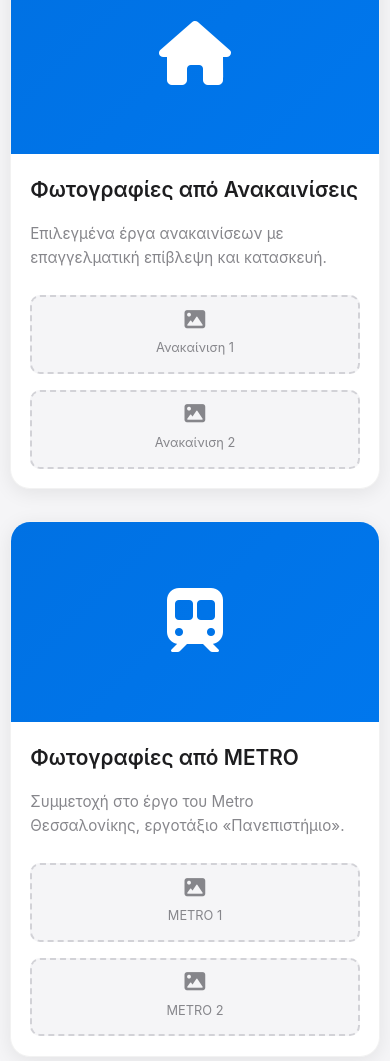
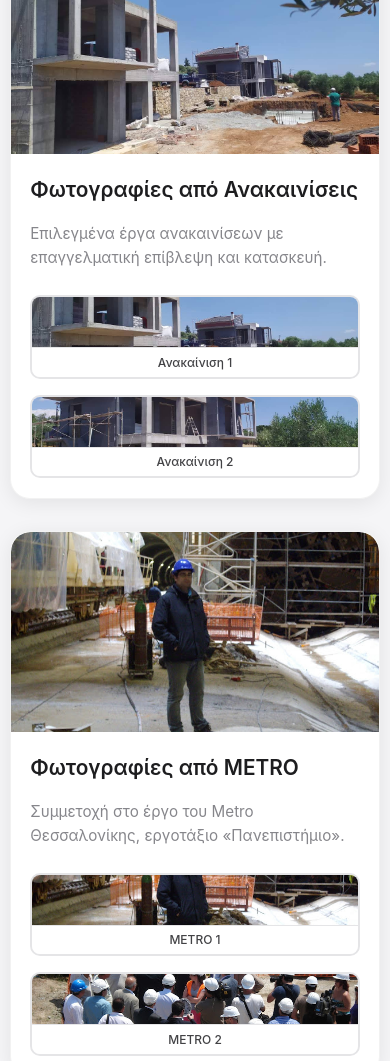
Before and after one commit to AChitos/giannis-christopoulos-website, a website: page index.html in a window 390 px wide. Shown: the part 4583-5644 px from the top of the page. Drawn offline with Linux system fonts and the light colour scheme.

Commit message:
updated fotos

```diff
--- a/index.html
+++ b/index.html
@@ -202,42 +202,38 @@
             <div class="projects-grid">
                 <div class="project-card">
                     <div class="project-image">
-                        <div class="project-placeholder">
-                            <i class="fas fa-home"></i>
-                        </div>
+                        <img src="images/anakenisi1.jpg" alt="Ανακαίνιση 1" class="project-main-image">
                     </div>
                     <div class="project-content">
                         <h3>Φωτογραφίες από Ανακαινίσεις</h3>
                         <p>Επιλεγμένα έργα ανακαινίσεων με επαγγελματική επίβλεψη και κατασκευή.</p>
                         <div class="project-gallery">
-                            <div class="gallery-placeholder">
-                                <i class="fas fa-image"></i>
-                                <span>Ανακαίνιση 1</span>
+                            <div class="gallery-item">
+                                <img src="images/anakenisi1.jpg" alt="Ανακαίνιση 1" class="gallery-image">
+                                <span class="gallery-caption">Ανακαίνιση 1</span>
                             </div>
-                            <div class="gallery-placeholder">
-                                <i class="fas fa-image"></i>
-                                <span>Ανακαίνιση 2</span>
+                            <div class="gallery-item">
+                                <img src="images/anakenisi2.jpg" alt="Ανακαίνιση 2" class="gallery-image">
+                                <span class="gallery-caption">Ανακαίνιση 2</span>
                             </div>
                         </div>
                     </div>
                 </div>
                 <div class="project-card">
                     <div class="project-image">
-                        <div class="project-placeholder">
-                            <i class="fas fa-subway"></i>
-                        </div>
+                        <img src="images/metro1.jpg" alt="Metro Θεσσαλονίκης 1" class="project-main-image">
                     </div>
                     <div class="project-content">
                         <h3>Φωτογραφίες από METRO</h3>
                         <p>Συμμετοχή στο έργο του Metro Θεσσαλονίκης, εργοτάξιο «Πανεπιστήμιο».</p>
                         <div class="project-gallery">
-                            <div class="gallery-placeholder">
-                                <i class="fas fa-image"></i>
-                                <span>METRO 1</span>
+                            <div class="gallery-item">
+                                <img src="images/metro1.jpg" alt="Metro Θεσσαλονίκης 1" class="gallery-image">
+                                <span class="gallery-caption">METRO 1</span>
                             </div>
-                            <div class="gallery-placeholder">
-                                <i class="fas fa-image"></i>
-                                <span>METRO 2</span>
+                            <div class="gallery-item">
+                                <img src="images/metro2.JPG" alt="Metro Θεσσαλονίκης 2" class="gallery-image">
+                                <span class="gallery-caption">METRO 2</span>
                             </div>
                         </div>
                     </div>
--- a/styles.css
+++ b/styles.css
@@ -463,15 +463,23 @@
 
 .project-image {
     height: 200px;
-    background: linear-gradient(135deg, #0071e3, #0077ed);
+    background: #f5f5f7;
     display: flex;
     align-items: center;
     justify-content: center;
+    overflow: hidden;
+    border-radius: 20px 20px 0 0;
 }
 
-.project-placeholder {
-    font-size: 4rem;
-    color: white;
+.project-main-image {
+    width: 100%;
+    height: 100%;
+    object-fit: cover;
+    transition: transform 0.3s ease;
+}
+
+.project-card:hover .project-main-image {
+    transform: scale(1.05);
 }
 
 .project-content {
@@ -497,35 +505,46 @@
     gap: 1rem;
 }
 
-.gallery-placeholder {
+.gallery-item {
     background: #f5f5f7;
-    border: 2px dashed #d2d2d7;
+    border: 2px solid #e5e5e7;
     border-radius: 10px;
-    padding: 1.5rem;
-    text-align: center;
+    overflow: hidden;
     transition: all 0.3s ease;
-    min-height: 100px;
     display: flex;
     flex-direction: column;
     align-items: center;
     justify-content: center;
+    min-height: 100px;
 }
 
-.gallery-placeholder:hover {
+.gallery-item:hover {
     border-color: #0071e3;
     background: #f0f8ff;
+    transform: translateY(-2px);
+    box-shadow: 0 4px 12px rgba(0, 113, 227, 0.15);
 }
 
-.gallery-placeholder i {
-    font-size: 2rem;
-    color: #86868b;
-    margin-bottom: 0.5rem;
-    display: block;
+.gallery-image {
+    width: 100%;
+    height: 80px;
+    object-fit: cover;
+    transition: transform 0.3s ease;
 }
 
-.gallery-placeholder span {
-    color: #86868b;
+.gallery-item:hover .gallery-image {
+    transform: scale(1.05);
+}
+
+.gallery-caption {
+    color: #424245;
     font-size: 0.9rem;
+    font-weight: 500;
+    padding: 0.5rem;
+    text-align: center;
+    background: white;
+    width: 100%;
+    border-top: 1px solid #e5e5e7;
 }
 
 /* Contact Section */
@@ -937,13 +956,17 @@
         gap: 1rem;
     }
 
-    .gallery-placeholder {
-        padding: 1rem;
+    .gallery-item {
         min-height: 80px;
     }
 
-    .gallery-placeholder i {
-        font-size: 1.5rem;
+    .gallery-image {
+        height: 60px;
+    }
+
+    .gallery-caption {
+        font-size: 0.8rem;
+        padding: 0.4rem;
     }
 
     .contact {
@@ -1140,17 +1163,17 @@
         font-size: 0.95rem;
     }
 
-    .gallery-placeholder {
-        padding: 0.8rem;
+    .gallery-item {
         min-height: 60px;
     }
 
-    .gallery-placeholder i {
-        font-size: 1.3rem;
+    .gallery-image {
+        height: 50px;
     }
 
-    .gallery-placeholder span {
-        font-size: 0.8rem;
+    .gallery-caption {
+        font-size: 0.75rem;
+        padding: 0.3rem;
     }
 
     .contact {
```
Also changed, not shown: images/anakenisi1.jpg (added), images/anakenisi2.jpg (added), images/metro1.jpg (added), images/metro2.JPG (added), 1 other file.
